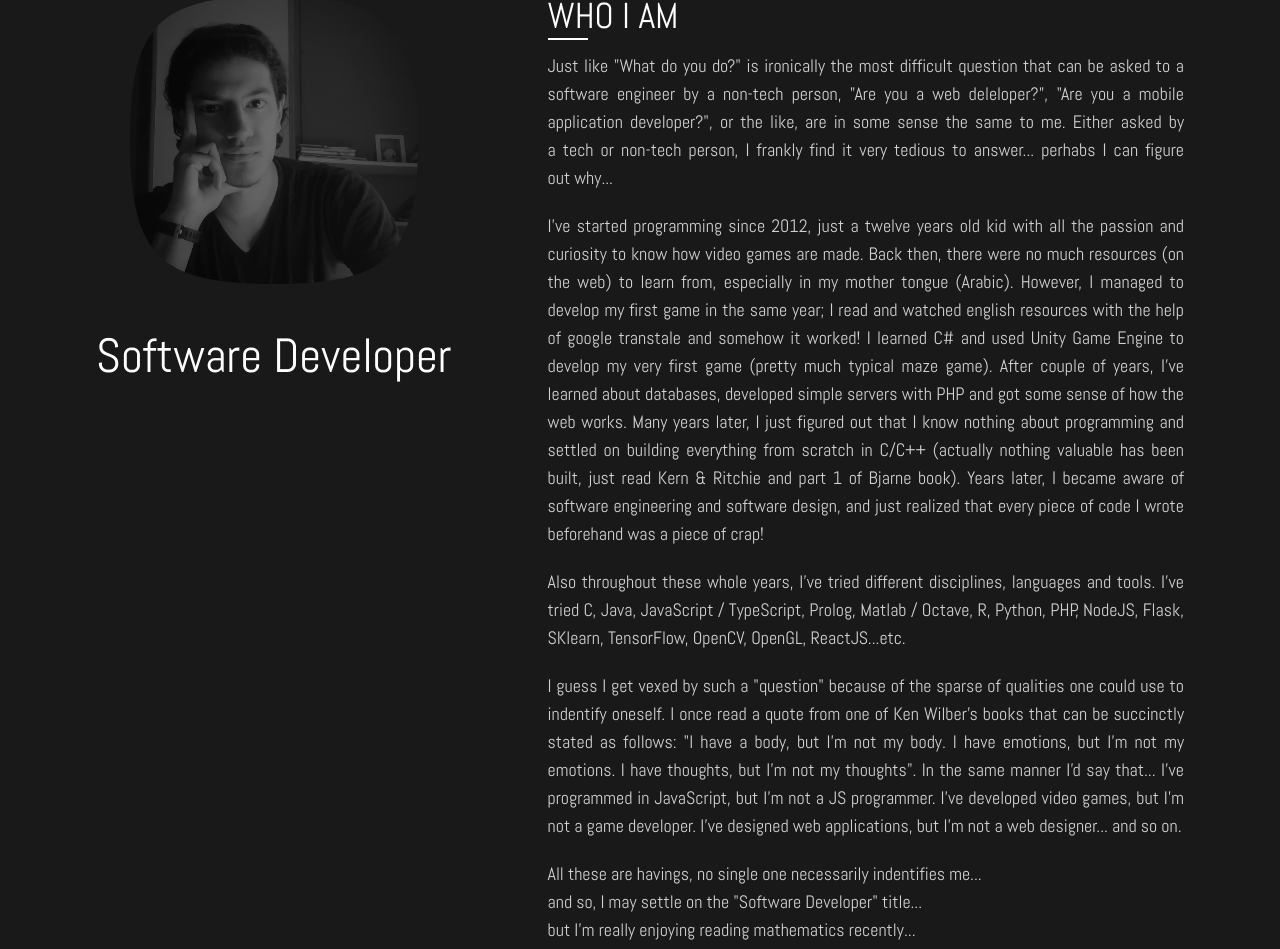
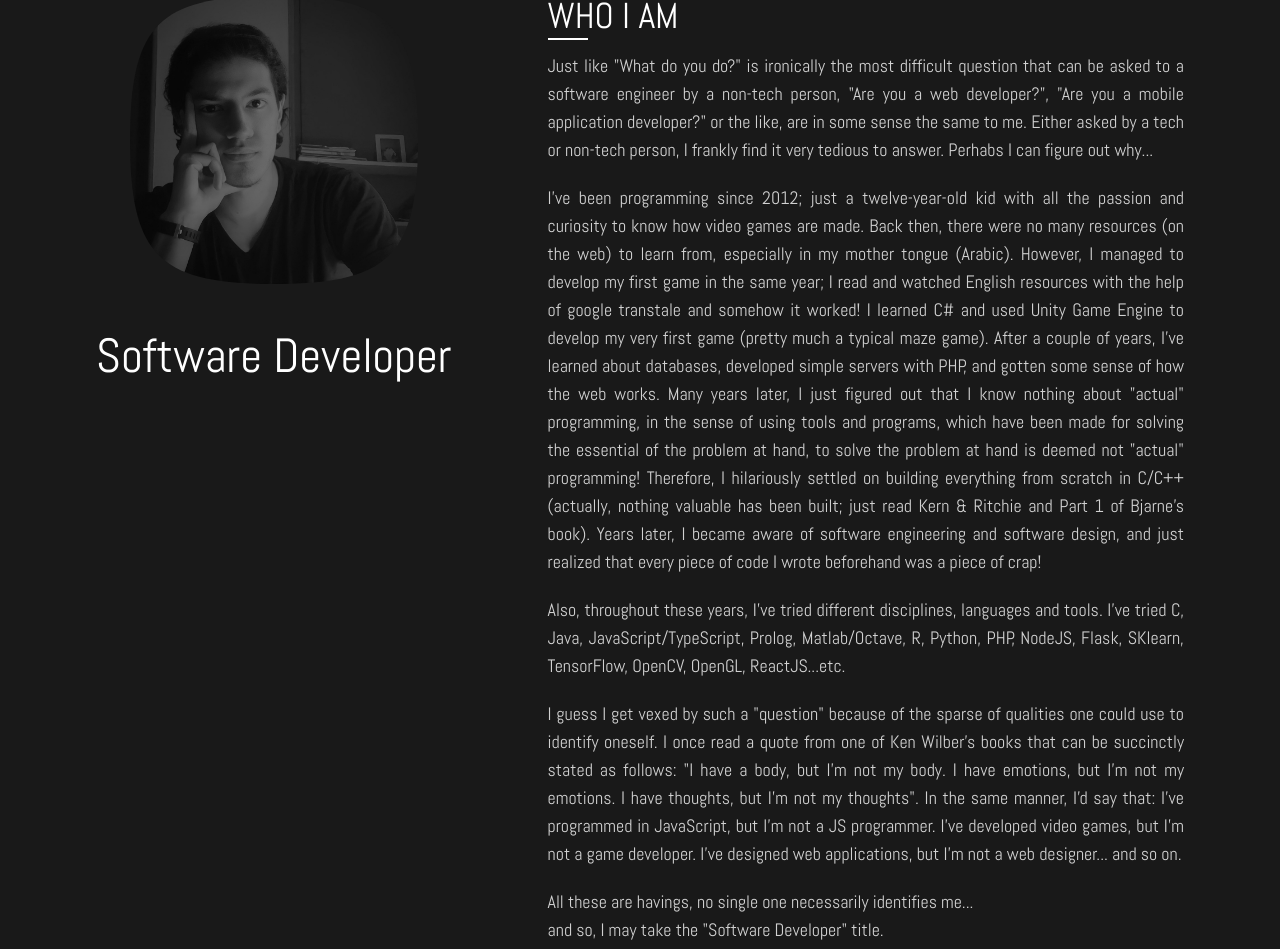
Before and after one commit to mmoehabb/portfolio, a Next.js app: page / in a window 1280 px wide. Shown: the part 196-1145 px from the top of the page. Built offline with nearby package versions, Linux system fonts and the light colour scheme; a web font is replaced by a local one.

Commit message:
minor modifications & typos fixed.

```diff
--- a/app/strings.ts
+++ b/app/strings.ts
@@ -1,16 +1,14 @@
 export const STRINGS = {
   paragraphs: {
-    aboutme: `Just like "What do you do?" is ironically the most difficult question that can be asked to a software engineer by a non-tech person, "Are you a web deleloper?", "Are you a mobile application developer?", or the like, are in some sense the same to me. Either asked by a tech or non-tech person, I frankly find it very tedious to answer... perhabs I can figure out why...
+    aboutme: `Just like "What do you do?" is ironically the most difficult question that can be asked to a software engineer by a non-tech person, "Are you a web developer?", "Are you a mobile application developer?" or the like, are in some sense the same to me. Either asked by a tech or non-tech person, I frankly find it very tedious to answer. Perhabs I can figure out why...
 
-I've started programming since 2012, just a twelve years old kid with all the passion and curiosity to know how video games are made. Back then, there were no much resources (on the web) to learn from, especially in my mother tongue (Arabic). However, I managed to develop my first game in the same year; I read and watched english resources with the help of google transtale and somehow it worked! I learned C# and used Unity Game Engine to develop my very first game (pretty much typical maze game). After couple of years, I've learned about databases, developed simple servers with PHP and got some sense of how the web works. Many years later, I just figured out that I know nothing about programming and settled on building everything from scratch in C/C++ (actually nothing valuable has been built, just read Kern & Ritchie and part 1 of Bjarne book). Years later, I became aware of software engineering and software design, and just realized that every piece of code I wrote beforehand was a piece of crap!
+I've been programming since 2012; just a twelve-year-old kid with all the passion and curiosity to know how video games are made. Back then, there were no many resources (on the web) to learn from, especially in my mother tongue (Arabic). However, I managed to develop my first game in the same year; I read and watched English resources with the help of google transtale and somehow it worked! I learned C# and used Unity Game Engine to develop my very first game (pretty much a typical maze game). After a couple of years, I've learned about databases, developed simple servers with PHP, and gotten some sense of how the web works. Many years later, I just figured out that I know nothing about "actual" programming, in the sense of using tools and programs, which have been made for solving the essential of the problem at hand, to solve the problem at hand is deemed not "actual" programming! Therefore, I hilariously settled on building everything from scratch in C/C++ (actually, nothing valuable has been built; just read Kern & Ritchie and Part 1 of Bjarne's book). Years later, I became aware of software engineering and software design, and just realized that every piece of code I wrote beforehand was a piece of crap!
 
-Also throughout these whole years, I've tried different disciplines, languages and tools. I've tried C, Java, JavaScript / TypeScript, Prolog, Matlab / Octave, R, Python, PHP, NodeJS, Flask, SKlearn, TensorFlow, OpenCV, OpenGL, ReactJS...etc.
+Also, throughout these years, I've tried different disciplines, languages and tools. I've tried C, Java, JavaScript/TypeScript, Prolog, Matlab/Octave, R, Python, PHP, NodeJS, Flask, SKlearn, TensorFlow, OpenCV, OpenGL, ReactJS...etc.
 
-I guess I get vexed by such a "question" because of the sparse of qualities one could use to indentify oneself. I once read a quote from one of Ken Wilber's books that can be succinctly stated as follows: "I have a body, but I'm not my body. I have emotions, but I'm not my emotions. I have thoughts, but I'm not my thoughts". In the same manner I'd say that... I've programmed in JavaScript, but I'm not a JS programmer. I've developed video games, but I'm not a game developer. I've designed web applications, but I'm not a web designer... and so on.
+I guess I get vexed by such a "question" because of the sparse of qualities one could use to identify oneself. I once read a quote from one of Ken Wilber's books that can be succinctly stated as follows: "I have a body, but I'm not my body. I have emotions, but I'm not my emotions. I have thoughts, but I'm not my thoughts". In the same manner, I'd say that: I've programmed in JavaScript, but I'm not a JS programmer. I've developed video games, but I'm not a game developer. I've designed web applications, but I'm not a web designer... and so on.
 
-All these are havings, no single one necessarily indentifies me...
-and so, I may settle on the "Software Developer" title...
-but I'm really enjoying reading mathematics recently...
-shall I write "Mathematician"?!`
+All these are havings, no single one necessarily identifies me...
+and so, I may take the "Software Developer" title.`
   }
 }
```
